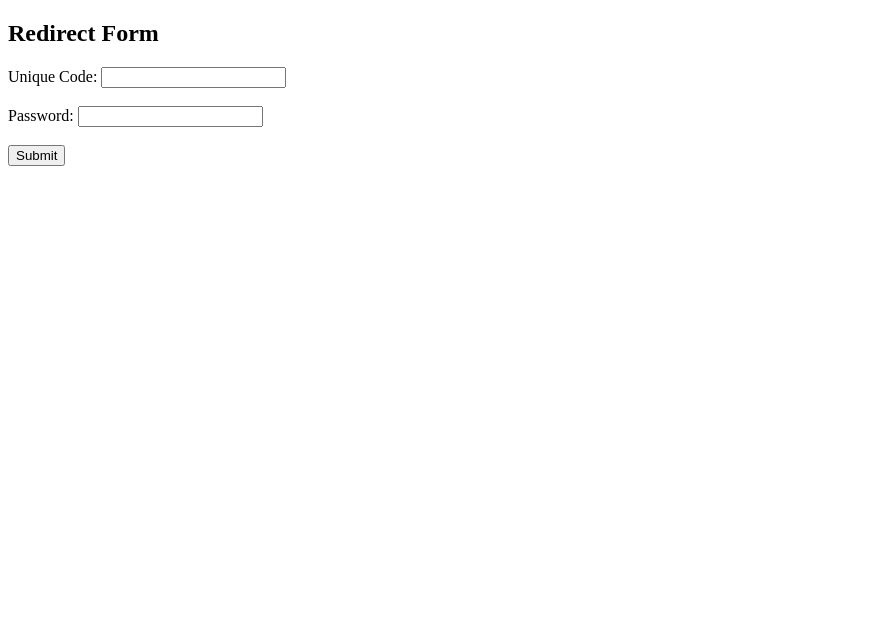
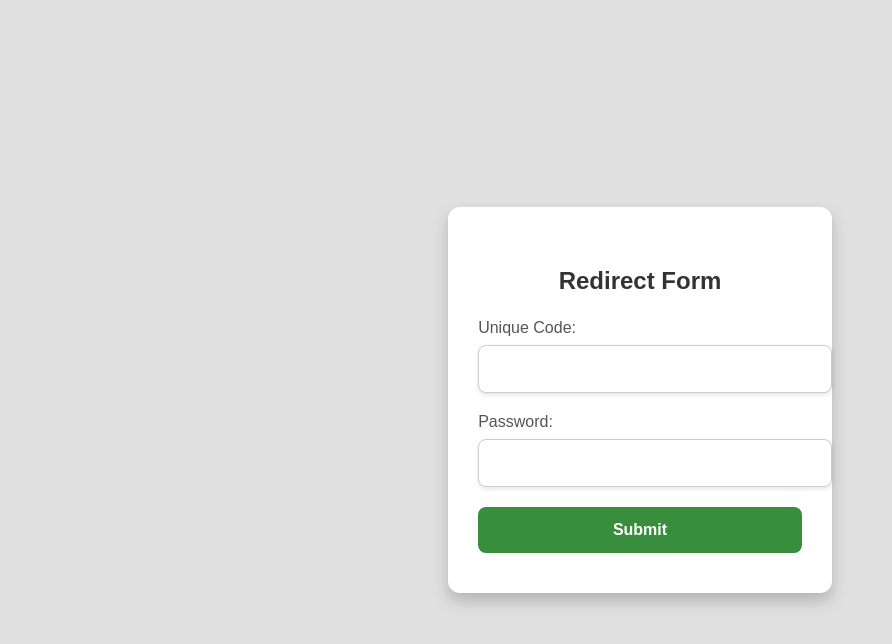
Before and after one commit to christ4ian/verification, a plain HTML site: page index.html in a window 1280 px wide. Shown: the whole page, without its empty margins (0-892 px from the left). Drawn offline with Linux system fonts and the light colour scheme.

Commit message:
Update index.html

```diff
--- a/index.html
+++ b/index.html
@@ -1,7 +1,104 @@
 <!DOCTYPE html>
-<html>
+<html lang="en">
 <head>
+    <meta charset="UTF-8">
+    <meta name="viewport" content="width=device-width, initial-scale=1.0">
+    <meta name="description" content="Form Redirect to Custom HTML Page">
     <title>Redirect to HTML Page</title>
+    <style>
+        /* Base Styles */
+        body, html {
+            font-family: 'Arial', sans-serif;
+            display: flex;
+            justify-content: center;
+            align-items: center;
+            height: 100vh;
+            margin: 0;
+            background-color: #e0e0e0; /* Light gray background */
+        }
+
+        /* Container Styles */
+        .container {
+            background: #ffffff;
+            border-radius: 12px;
+            box-shadow: 0 8px 16px rgba(0, 0, 0, 0.2);
+            padding: 40px 30px;
+            max-width: 400px;
+            width: 100%;
+            transition: transform 0.3s;
+        }
+
+        .container:hover {
+            transform: scale(1.02); /* Slightly enlarge on hover */
+        }
+
+        /* Header Styles */
+        h2 {
+            text-align: center;
+            margin-bottom: 24px;
+            color: #333; /* Darker text color */
+            font-weight: 600;
+        }
+
+        /* Input Styles */
+        label {
+            display: block;
+            margin-bottom: 8px;
+            font-weight: 500;
+            color: #555; /* Medium gray */
+        }
+
+        input[type="text"], input[type="password"] {
+            width: 100%;
+            padding: 14px;
+            margin-bottom: 20px;
+            border: 1px solid #ccc; /* Light gray border */
+            border-radius: 8px;
+            font-size: 16px;
+            box-shadow: 0 2px 4px rgba(0, 0, 0, 0.1);
+            transition: border 0.3s, box-shadow 0.3s;
+        }
+
+        input[type="text"]:focus, input[type="password"]:focus {
+            border-color: #388e3c; /* Dark green color for focus */
+            box-shadow: 0 0 5px rgba(56, 142, 60, 0.4);
+            outline: none;
+        }
+
+        /* Button Styles */
+        button {
+            width: 100%;
+            background-color: #388e3c; /* Dark green color */
+            color: #ffffff;
+            padding: 14px;
+            border: none;
+            border-radius: 8px;
+            cursor: pointer;
+            font-size: 16px;
+            font-weight: 600;
+            transition: background-color 0.3s, box-shadow 0.3s;
+        }
+
+        button:hover {
+            background-color: #33691e; /* Darker shade of green on hover */
+            box-shadow: 0 4px 12px rgba(56, 142, 60, 0.3);
+        }
+
+        /* Responsive Design */
+        @media (max-width: 480px) {
+            .container {
+                padding: 20px;
+            }
+
+            input[type="text"], input[type="password"], button {
+                font-size: 14px;
+            }
+
+            button {
+                padding: 12px;
+            }
+        }
+    </style>
     <script>
         function redirectToPage() {
             // Mengambil nilai dari input "Unique Code" dan "Password"
@@ -17,13 +114,15 @@
     </script>
 </head>
 <body>
+    <div class="container">
         <h2>Redirect Form</h2>
         <form onsubmit="redirectToPage(); return false;">
             <label for="uniqueCode">Unique Code:</label>
-        <input type="text" id="uniqueCode" name="uniqueCode" required><br><br>
+            <input type="text" id="uniqueCode" name="uniqueCode" required>
             <label for="password">Password:</label>
-        <input type="password" id="password" name="password" required><br><br>
+            <input type="password" id="password" name="password" required>
             <button type="submit">Submit</button>
         </form>
+    </div>
 </body>
 </html>
```
Lines whose indentation alone changed are shown as unchanged.
